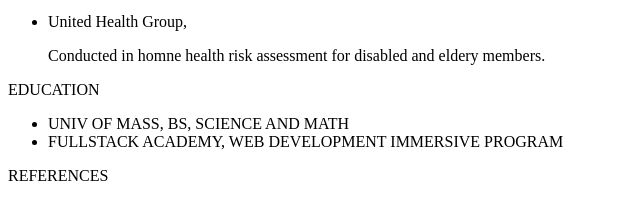
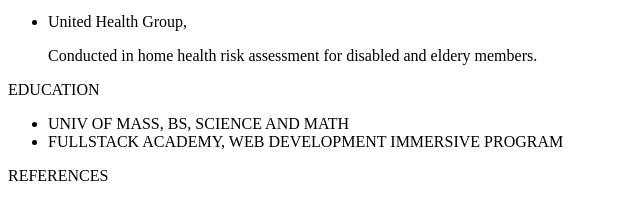
Before and after one commit to tuankthai/resume, a plain HTML site: page index.html in a window 1280 px wide. Shown: the part 359-557 px from the top of the page, 0-640 px from the left. Drawn offline with Linux system fonts and the light colour scheme.

Commit message:
fix typo

```diff
--- a/index.html
+++ b/index.html
@@ -22,7 +22,7 @@
         <li>Amazon.com, </li>
         <p>Work on all phases of Amazon Fresh online order.</p>
         <li>United Health Group,</li>
-        <p>Conducted in homne health risk assessment for disabled and eldery members.</p>
+        <p>Conducted in home health risk assessment for disabled and eldery members.</p>
     </ul>
     <div>EDUCATION</div>
     <ul>
```
